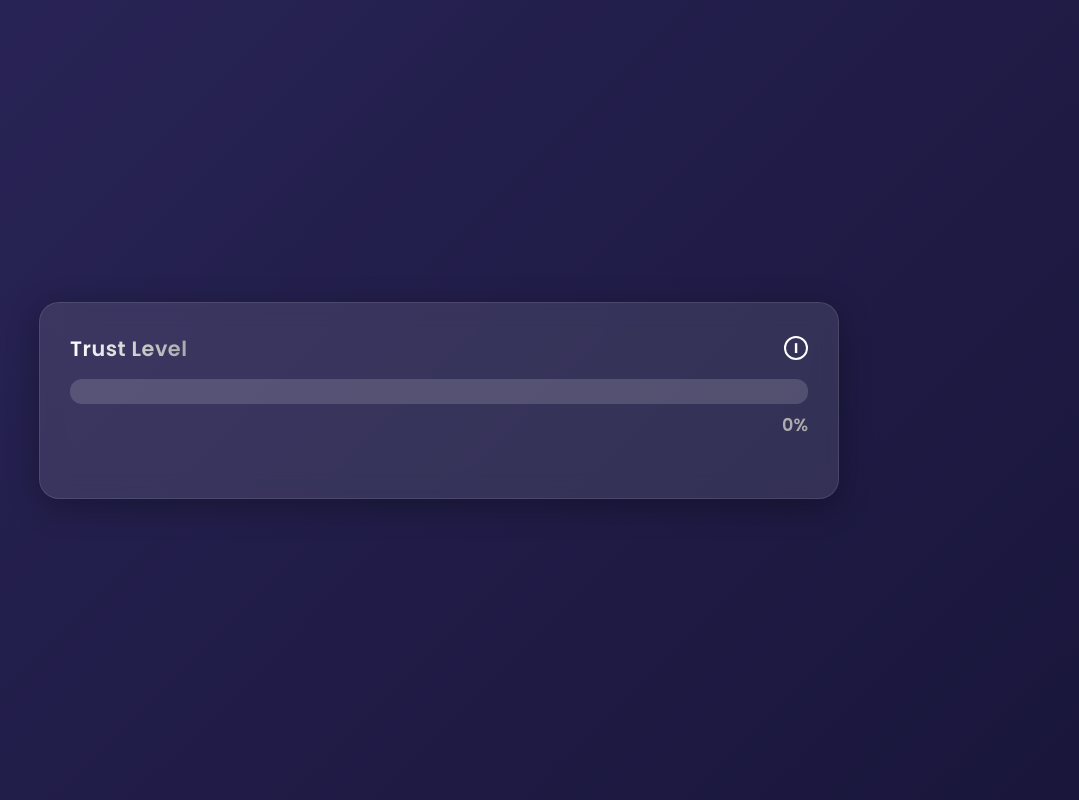
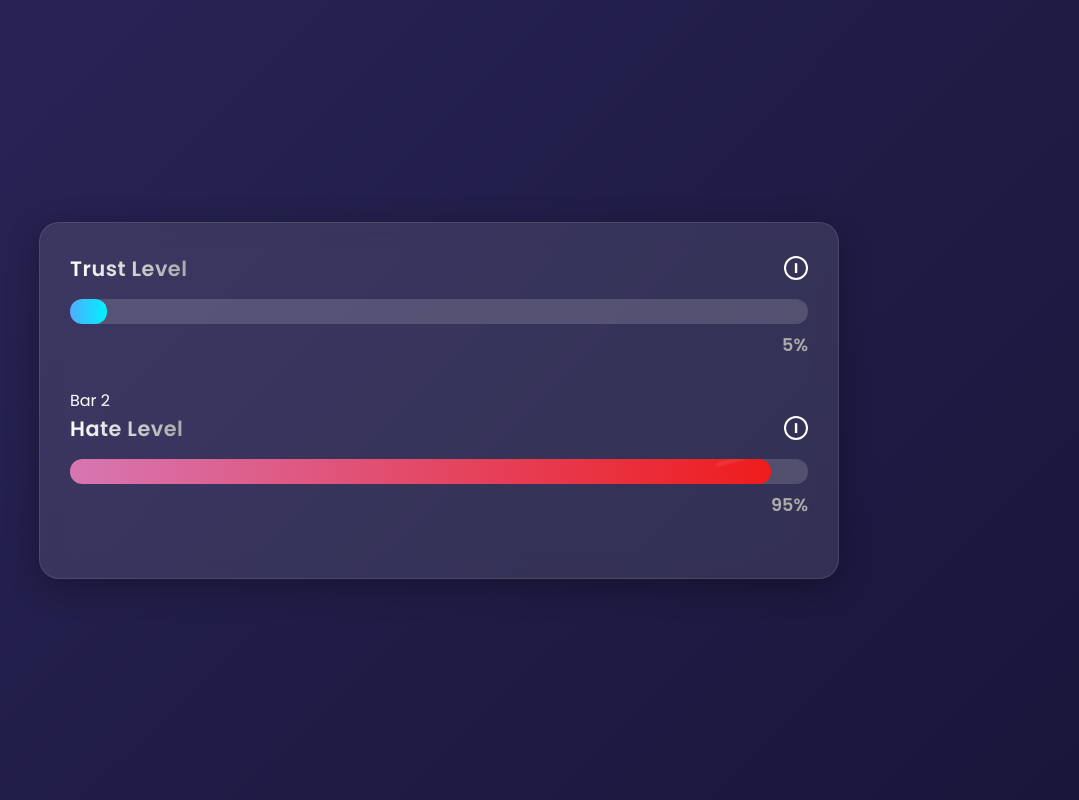
Before and after one commit to 0QUES1/Progress-Bar, a plain HTML site: page index.html in a window 1280 px wide. Shown: the whole page, without its empty margins (201-1280 px from the left). Drawn offline with Linux system fonts and the light colour scheme.

Commit message:
Update index.html

```diff
--- a/index.html
+++ b/index.html
@@ -240,14 +240,13 @@
       </div>
       <div class="progress-value" id="value1">0%</div>
     </div>
-
-<!--     Bar 2
+Bar 2
 <div class="progress-item">
   <div class="progress-header">
-    <div class="progress-text">Performance</div>
+    <div class="progress-text">Hate Level</div>
     <button class="info-btn" aria-label="Information"></button>
     <div class="tooltip">
-      Indicates the current processing speed and resource efficiency.
+      The Hate Level Bar indicates how much he hates you.
     </div>
   </div>
   <div class="progress-bar-background">
@@ -258,7 +257,7 @@
   <div class="progress-value" id="value2">0%</div>
 </div>
 
-Bar 3
+<!-- Bar 3
 <div class="progress-item">
   <div class="progress-header">
     <div class="progress-text">Data Accuracy</div>
@@ -279,8 +278,8 @@ Bar 3
   <script>
     // Configuration for each progress bar
     const bars = [
-      { id: "bar1", valueId: "value1", target: 0.8, color1: "#4facfe", color2: "#00f2fe" },
-      { id: "bar2", valueId: "value2", target: 72, color1: "#a6c1ee", color2: "#fbc2eb" },
+      { id: "bar1", valueId: "value1", target: 5, color1: "#4facfe", color2: "#00f2fe" },
+      { id: "bar2", valueId: "value2", target: 95, color1: "#D776B3", color2: "#EF1C1C" },
       { id: "bar3", valueId: "value3", target: 93, color1: "#84fab0", color2: "#8fd3f4" }
     ];
 
```
